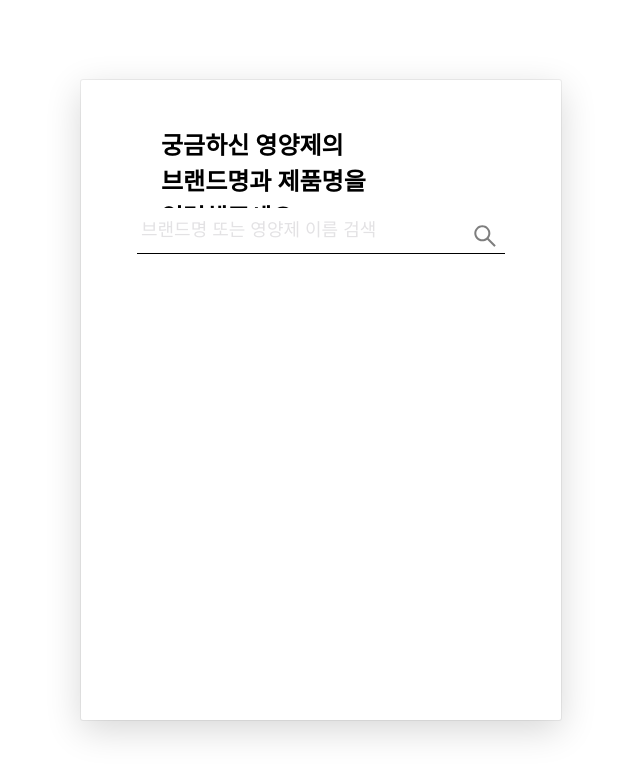
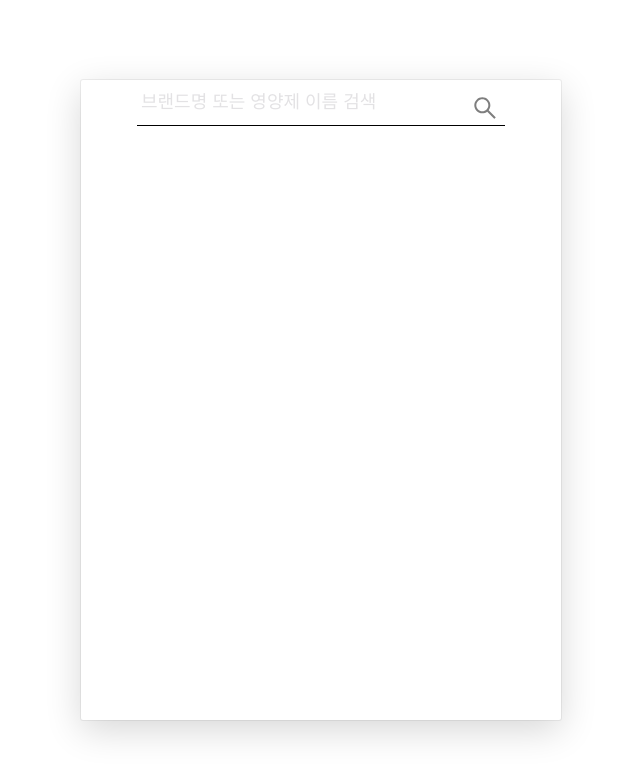
Before and after one commit to wanted-luckyzzang/wanted-nutrients-search, a React (Create React App) app: page / in a window 1280 px wide. Shown: the top 778 px of the page, without its empty margins (319-959 px from the left). Built offline with nearby package versions, Linux system fonts and the light colour scheme; data requests are answered from the project's data file; a web font is replaced by a local one.

Commit message:
:sparkles: 비타민씨를 비타민C로 인식, 띄어쓰기를 기준으로 input창의 모든 단어를 포함하는 결과만 반환

```diff
--- a/src/components/SearchContainer.js
+++ b/src/components/SearchContainer.js
@@ -3,7 +3,9 @@ import styled from 'styled-components';
 import SearchInput from './SearchInput';
 import SearchView from './SearchView';
 import { getApi } from 'utils/getApi';
+import { inputToAlpha } from 'utils/inputTrans';
 import { PRODUCT_NAME, BRAND_NAME } from 'utils/constants/jsonKey';
+import { HANGUL_INPUT } from 'utils/constants/hangulInput';
 
 const SearchContainer = () => {
   const [data, setData] = useState([]);
@@ -27,7 +29,19 @@ const SearchContainer = () => {
   const matchName = useCallback((name, keyword) => {
     if (keyword === '') return false;
     name = name.toLowerCase();
-    keyword = keyword.toString().toLowerCase().replace(/\s/gi, '');
+    keyword = keyword.toString().toLowerCase();
+
+    HANGUL_INPUT.forEach((hangul) => {
+      if (keyword.includes(hangul) && keyword !== '비타민') {
+        keyword = inputToAlpha[hangul].toLowerCase();
+      }
+    });
+
+    if (keyword.includes(' ')) {
+      let keywordRes = keyword.split(' ');
+      return keywordRes.every((piece) => name.includes(piece));
+    }
+
     return name.includes(keyword);
   }, []);
 
@@ -43,15 +57,7 @@ const SearchContainer = () => {
 
   return (
     <Container>
-      {keyword.length <= 0 && (
-        <ContentWrap>
-          궁금하신 영양제의 <br />
-          브랜드명과 제품명을
-          <br />
-          입력해주세요.
-        </ContentWrap>
-      )}
-      <SearchWrap top={keyword}>
+      <SearchWrap>
         <SearchInput keyword={keyword} onSearch={onSearch} setKeyword={setKeyword} setResults={setResults} />
       </SearchWrap>
       <SearchView renderResults={results} />
@@ -70,17 +76,9 @@ const Container = styled.div`
   box-shadow: rgba(0, 0, 0, 0.16) 0px 0.625rem 2.25rem 0px, rgba(0, 0, 0, 0.06) 0px 0px 0px 0.0625rem;
 `;
 
-const ContentWrap = styled.p`
-  font-size: 1.5rem;
-  font-weight: 700;
-  line-height: 1.5em;
-  padding: 1rem 5rem;
-  margin-right: auto;
-`;
-
 const SearchWrap = styled.div`
   position: fixed;
-  top: ${(props) => (props.top ? '5rem' : '13rem')};
+  top: 5rem;
   ${({ theme }) => theme.flex.hCenter}
 `;
 
--- /dev/null
+++ b/src/utils/constants/hangulInput.js
@@ -0,0 +1 @@
+export const HANGUL_INPUT = ['비타민에이', '비타민비', '비타민씨', '비타민디', '비타민이', '비타민케이'];
--- /dev/null
+++ b/src/utils/inputTrans.js
@@ -0,0 +1,12 @@
+export const inputToAlpha = {
+  비타민: 'vitamin',
+  비타민에이: '비타민A',
+  비타민비: '비타민B',
+  비타민씨: '비타민C',
+  비타민디: '비타민D',
+  비타민이: '비타민E',
+  비타민케이: '비타민K',
+  육: '6',
+  오메가쓰리: '오메가3',
+  vitamin: '비타민',
+};
```
